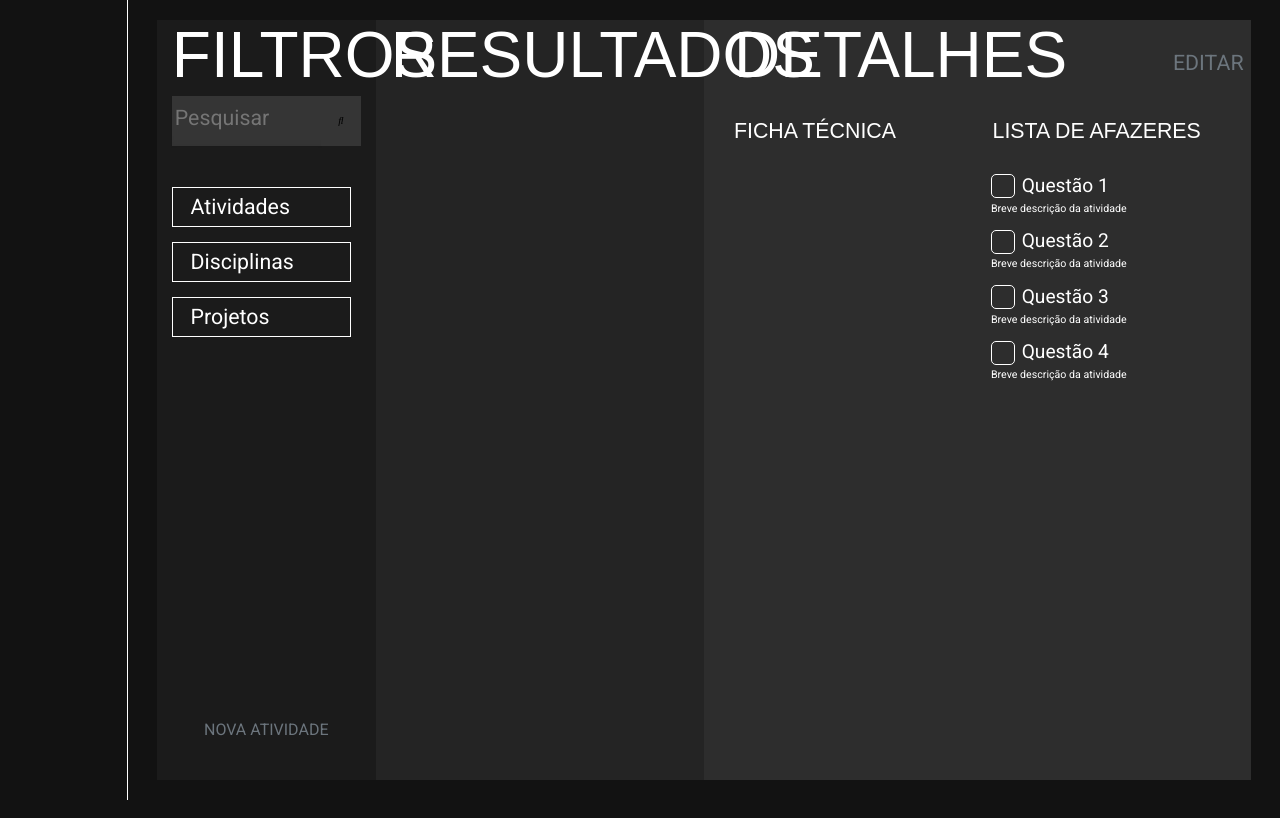
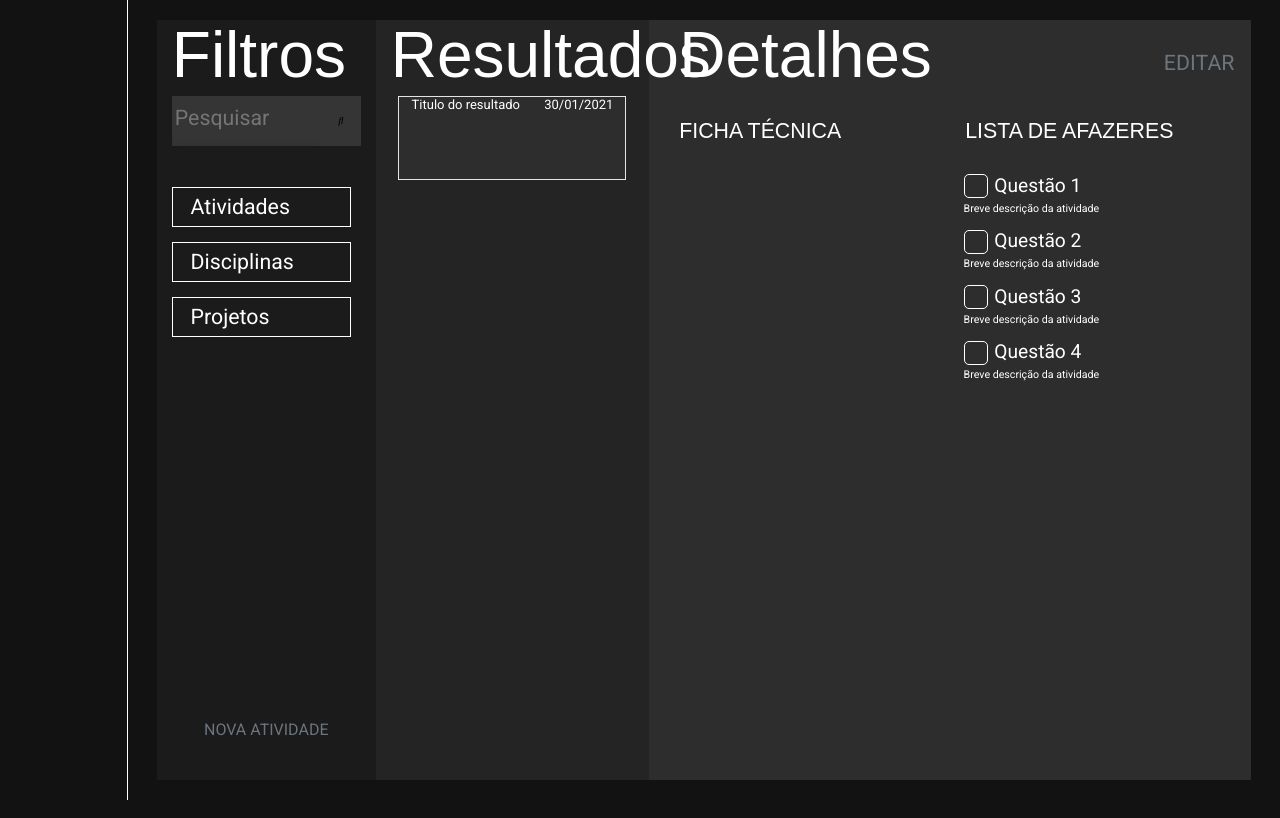
Before and after one commit to Gametask-Co/GT-FRONT, a React (Create React App) app: page /task in a window 1280 px wide. Shown: the top 818 px of the page. Built offline with nearby package versions, Linux system fonts and the light colour scheme; a web font is replaced by a local one.

Commit message:
ainda falta mt

```diff
--- a/src/components/Cards/Cards.sass
+++ b/src/components/Cards/Cards.sass
@@ -1,3 +1,5 @@
+h1
+    text-transform: none
 #super-card
     width: 95%
     height: 95%
@@ -15,7 +17,6 @@
     display: flex
     justify-content: center
     align-items: center
-
 
 .titulo-filtro
     color: white
@@ -62,37 +63,48 @@ input::placeholder
 
 #filtros
     height: 65%
-
 .box-botao-criar-atividade
     height: 10%
     display: flex
     align-items: flex-end
-
 .box-botao-criar-atividade button
     height: 70%
     font-size: 1.5rem
     border: none
-
-
 .box-botao-colapso a:hover
     text-decoration: none
     color: #b9b9b9 !important
-
 .lista-filtros
     display: flex
     flex-flow: column
     height: 100%
     width: 100%
-
-
 .lista-filtros li label
     color: #b9b9b9
 
 #card-resultados
-    width: 30%
+    width: 25%
     height: 100%
     background-color: #242424
+    display: flex
+    flex-flow: column
 
+#box-lista-resultados
+    height: 100%
+    width: 100%
+#lista-resultados
+    display: flex
+    justify-content: center
+    height: 100%
+.retangulo.active
+    width: 100%;
+    height: 84px;
+    border: solid 1px rgba(255, 255, 255, 0.87)
+    background-color: rgba(255, 255, 255, 0.04)
+.retangulo
+    width: 276px
+    height: 84px
+    background-color: rgba(255, 255, 255, 0.04)
 #card-detalhes
     width: 55%
     height: 100%
@@ -156,17 +168,12 @@ checkbox-container
 
 .circular-container
   background-color: #0067FF
-
-
 .input-title
     clear: both
     padding: 22px 0px 0px 0px
     font-size: 16px
     color: rgba(255,255,255,.6)
     font-weight: 300
-
-
-
 .checkbox-label
     display: block
     position: relative
@@ -177,8 +184,6 @@ checkbox-container
     width: 24px
     clear: both
     margin-bottom: 0px
-
-
 .checkbox-label input
     position: absolute
     opacity: 0
@@ -281,3 +286,12 @@ checkbox-container
         -moz-transition: all 0.3s ease-out
         -ms-transition: all 0.3s ease-out
         -o-transition: all 0.3s ease-out
+
+
+.cabecalho-resultado
+    color: white
+    justify-content: space-around
+
+.cabecalho-resultado
+    h4
+        font-size: 13px
--- a/src/components/Task/CardResultados.js
+++ b/src/components/Task/CardResultados.js
@@ -11,6 +11,20 @@ function CardResultados() {
                         Resultados
                     </h1>
                 </div>
+                <div id="box-lista-resultados">
+                    <ul id="lista-resultados">
+                        <li className="retangulo active col-lg-10">
+                            <div className="row cabecalho-resultado">
+                                <h4 className="title titulo-resultado">
+                                    Titulo do resultado
+                                </h4>
+                                <h4>
+                                    30/01/2021
+                                </h4>
+                            </div>
+                        </li>
+                    </ul>
+                </div>
             </div>
         </>
     );
```
